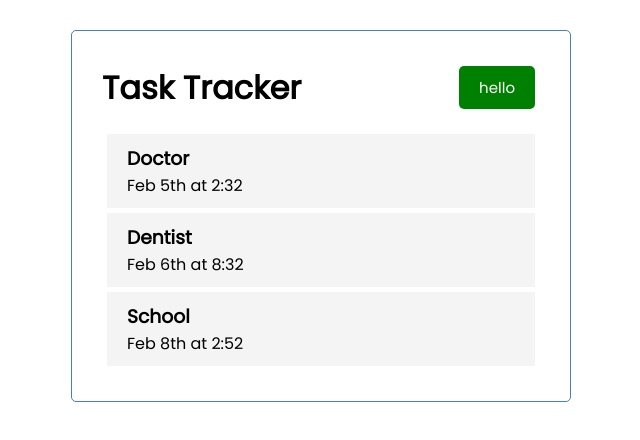
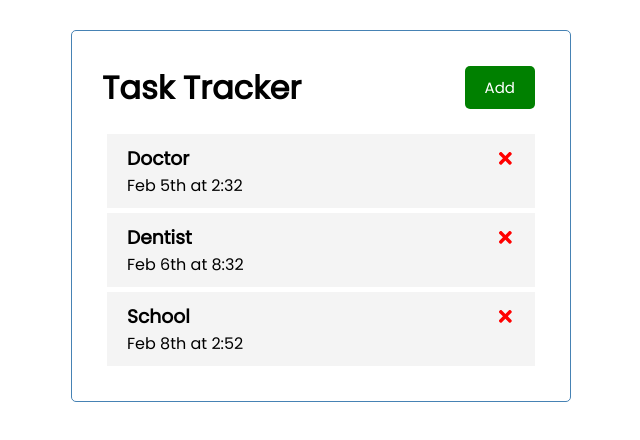
Before and after one commit to andyf016/react-task-tracker, a React (Create React App) app: page / in a window 1280 px wide. Shown: the top 440 px of the page, without its empty margins (319-959 px from the left). Built offline with nearby package versions, Linux system fonts and the light colour scheme.

Commit message:
prelim delete functionality

```diff
--- a/src/App.js
+++ b/src/App.js
@@ -23,11 +23,16 @@ function App() {
     }
   ])
 
+// Delete Task
+const deleteTask = (id) => {
+  setTasks(tasks.filter((task) => task.id !== id))
+}
+
   return (
     <div className="container">
 
       <Header />
-      <Tasks tasks={tasks} />
+      <Tasks tasks={tasks} onDelete={deleteTask}/>
     </div>
   );
 }
--- a/src/components/Header.js
+++ b/src/components/Header.js
@@ -4,7 +4,7 @@ const Header = ({title}) => {
     return (
         <header className='header'>
             <h1>{title}</h1>
-            <Button color='green' text='hello'/>
+            <Button color='green' text='Add'/>
         </header>
     )
 }
--- a/src/components/Task.js
+++ b/src/components/Task.js
@@ -1,10 +1,15 @@
-const Task = ({task}) => {
-    return (
-        <div className='task'>
-            <h3>{task.text}</h3>
-            <p>{task.day}</p>
-        </div>
-    )
-}
+import { FaTimes } from "react-icons/fa";
 
-export default Task
+const Task = ({ task, onDelete }) => {
+  return (
+    <div className='task'>
+      <h3>
+        {task.text}
+        <FaTimes style={{ color: "red", cursor: "pointer" }} onClick={onDelete} />
+      </h3>
+      <p>{task.day}</p>
+    </div>
+  );
+};
+
+export default Task;
--- a/src/components/Tasks.js
+++ b/src/components/Tasks.js
@@ -1,13 +1,13 @@
-import Task from './Task'
+import Task from "./Task";
 
-const Tasks = ({tasks}) => {
-    return (
-        <>
-            {tasks.map((task) => (
-                <Task key={task.id} task={task} />
-            ))}
-        </>
-    )
-}
+const Tasks = ({ tasks, onDelete }) => {
+  return (
+    <>
+      {tasks.map((task) => (
+        <Task key={task.id} task={task} onDelete={() => onDelete(task.id)} />
+      ))}
+    </>
+  );
+};
 
-export default Tasks
+export default Tasks;
```
